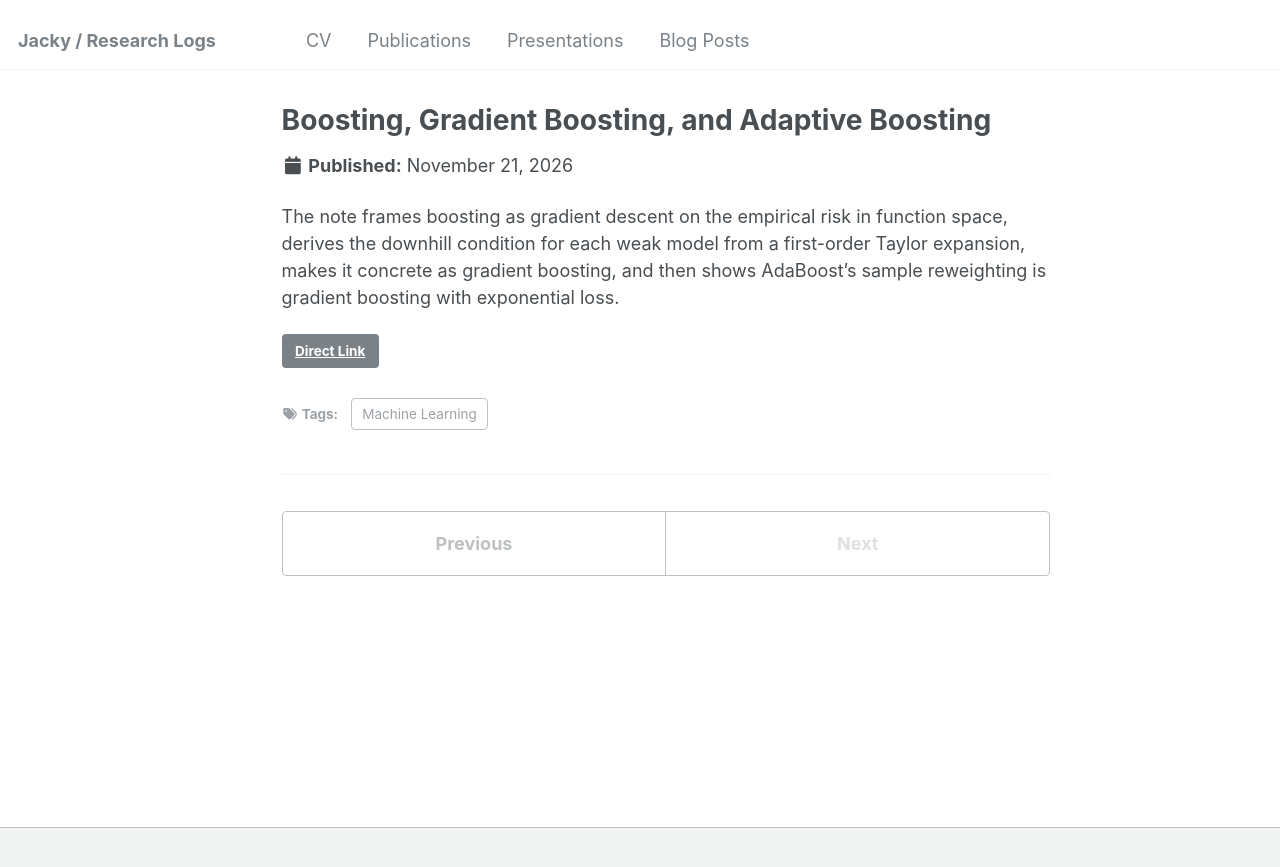
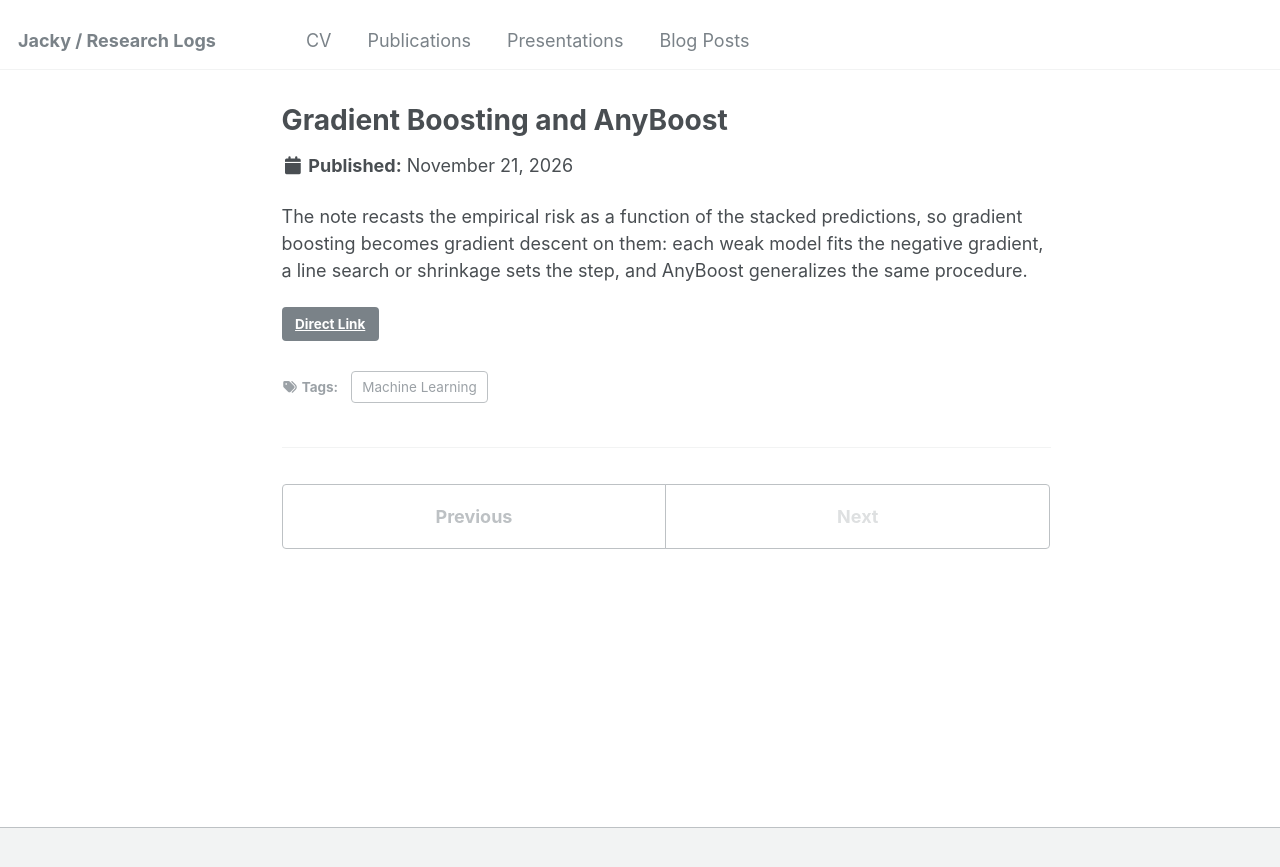
Before and after one commit to githubjacky/githubjacky.github.io, a Jekyll site: the page built from _posts/2026-11-21-1.md, in a window 1280 px wide. Shown: the top 867 px of the page. Built offline with Jekyll 4.4.1, drawn with Linux system fonts in a browser that asks for light colours.

Commit message:
update the gradient boosting note

```diff
--- a/_posts/2026-11-21-1.md
+++ b/_posts/2026-11-21-1.md
@@ -1,10 +1,10 @@
 ---
-title: 'Boosting, Gradient Boosting, and Adaptive Boosting'
+title: 'Gradient Boosting and AnyBoost'
 date: 2026-11-21
 permalink: /posts/2026-11-21
-link: /files/posts/Boosting, Gradient Boosting, and Adaptive Boosting.pdf
+link: /files/posts/Gradient Boosting and AnyBoost.pdf
 tags:
   - Machine Learning
 ---
 
-The note frames boosting as gradient descent on the empirical risk in function space, derives the downhill condition for each weak model from a first-order Taylor expansion, makes it concrete as gradient boosting, and then shows AdaBoost's sample reweighting is gradient boosting with exponential loss.
+The note recasts the empirical risk as a function of the stacked predictions, so gradient boosting becomes gradient descent on them: each weak model fits the negative gradient, a line search or shrinkage sets the step, and AnyBoost generalizes the same procedure.
```
Also changed, not shown: 2 other files.
